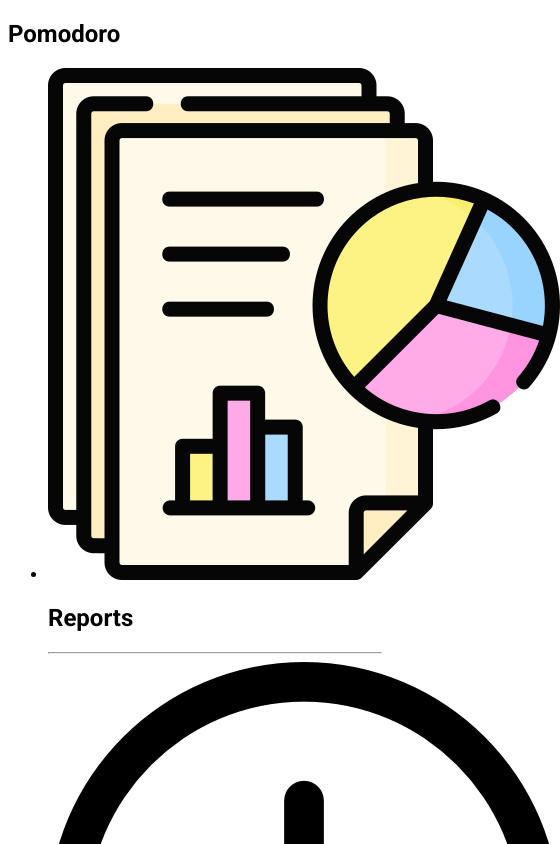
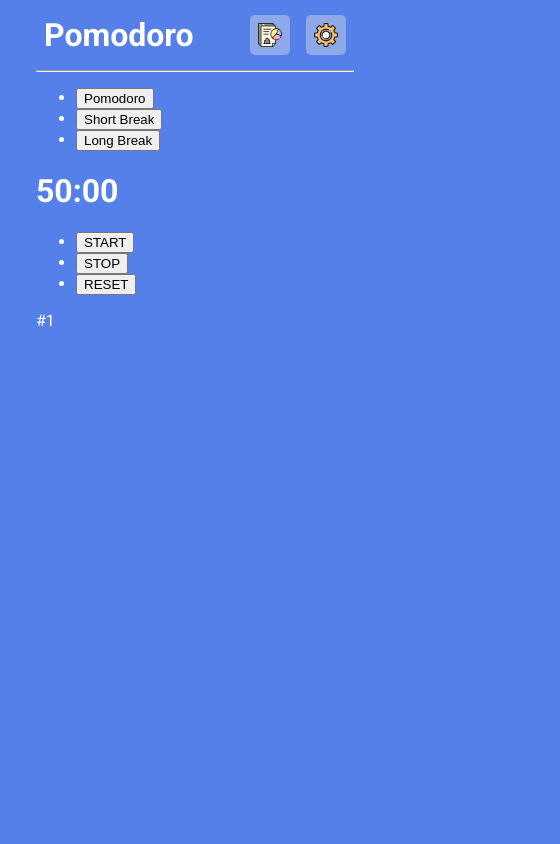
Before and after one commit to AydinTuna/Pomodoro-App, a plain HTML site: page index.html in a window 390 px wide. Shown: the top 844 px of the page, 560 px wide, since content can reach past the window. Drawn offline with Linux system fonts and the light colour scheme.

Commit message:
Some Files Added

```diff
--- a/index.html
+++ b/index.html
@@ -10,12 +10,12 @@
       name="keywords"
       content="pomodoro, Pomodoro, Study, Work, Timing, Html, Css, JavaScript"
     />
-    <link rel="stylesheet" href="./style/style.css" />
+    <link rel="stylesheet" href="./style/main-css/main.css" />
     <title>Pomodoro</title>
   </head>
   <body>
     <nav>
-      <h1>Pomodoro</h1>
+      <h1 class="brand">Pomodoro</h1>
       <ul>
         <li id="report-li">
           <img src="./images/report(1).png" alt="report" />
@@ -94,6 +94,6 @@
     </main>
 
     <!-- JavaScript -->
-    <script src=""></script>
+    <script src="./js/app.js"></script>
   </body>
 </html>
--- /dev/null
+++ b/js/app.js
@@ -0,0 +1,4 @@
+const modalMenu = document.querySelectorAll("li .modal-menu");
+
+modalMenu[0].style.display = "none";
+modalMenu[1].style.display = "none";
--- /dev/null
+++ b/style/main-css/main.scss
@@ -0,0 +1,16 @@
+@import url('https://fonts.googleapis.com/css2?family=Roboto:wght@100;400;700&display=swap');
+@import "../mobile-css/mobile.css" screen and (max-width: 600px);
+
+:root {
+    font-family: 'Roboto', sans-serif;
+    background: #5680E9;
+    color: white;
+    font-size: 16px;
+    margin: 0;
+    padding: 0;
+}
+
+
+@media screen and (min-width: 600px) {
+
+}
--- /dev/null
+++ b/style/mobile-css/mobile.scss
@@ -0,0 +1,42 @@
+@media screen and (max-width: 600px) {
+
+    body {
+        padding: 0 1.75rem;
+
+    }
+
+    nav {
+        display: flex;
+        justify-content: space-between;
+        align-items: center;
+
+        .brand {
+            font-size: 2rem;
+            font-weight: bold;
+            margin: 0.5rem;
+        }
+
+        ul {
+            display: flex;
+            justify-content: center;
+            align-items: center;
+            list-style: none;
+            margin: 0;
+
+            li {
+                display: flex;
+                justify-content: center;
+                align-items: center;
+                background: #8EA8E9;
+                border-radius: 5px;
+                padding: 0.5rem;
+                margin: 0 0.5rem;
+            }
+
+        }
+
+        img {
+            width: 1.5rem;
+        }
+    }
+}
--- a/style/style.scss
+++ /dev/null
@@ -1,5 +0,0 @@
-@import url('https://fonts.googleapis.com/css2?family=Roboto:wght@100;400;700&display=swap');
-
-:root {
-    font-family: 'Roboto', sans-serif;
-}
```
Also changed, not shown: style/main-css/main.css (added), style/mobile-css/mobile.css (added), style/style.css (deleted), 3 other files.
